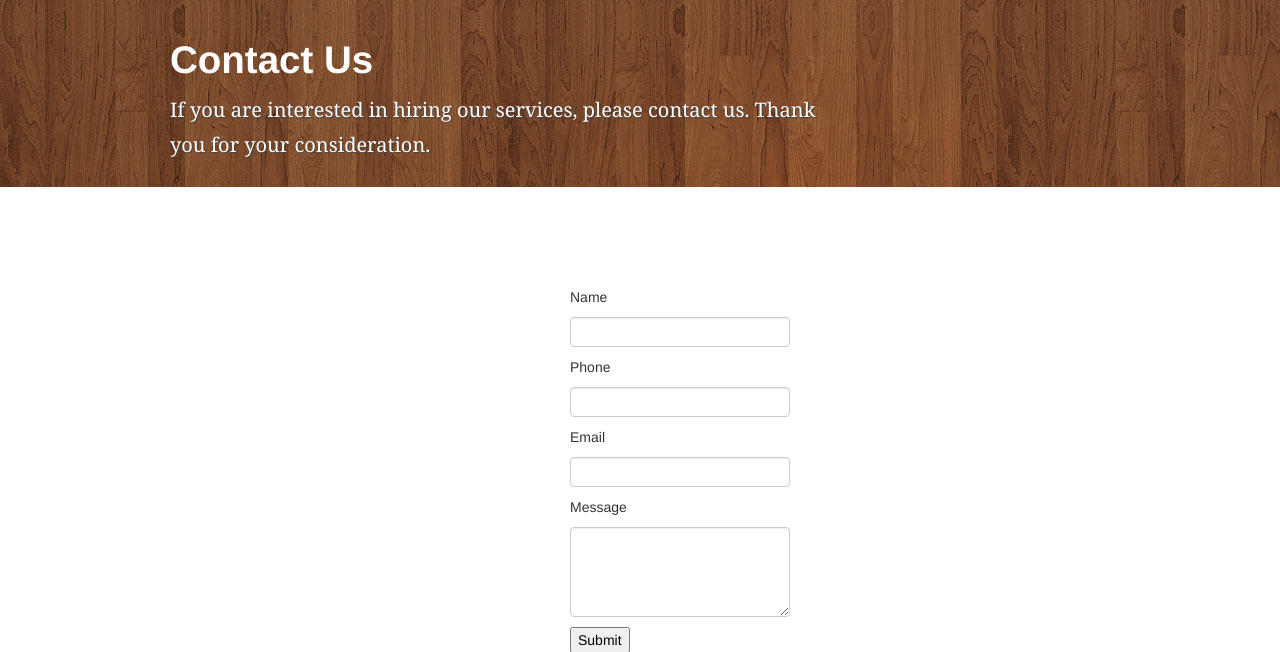
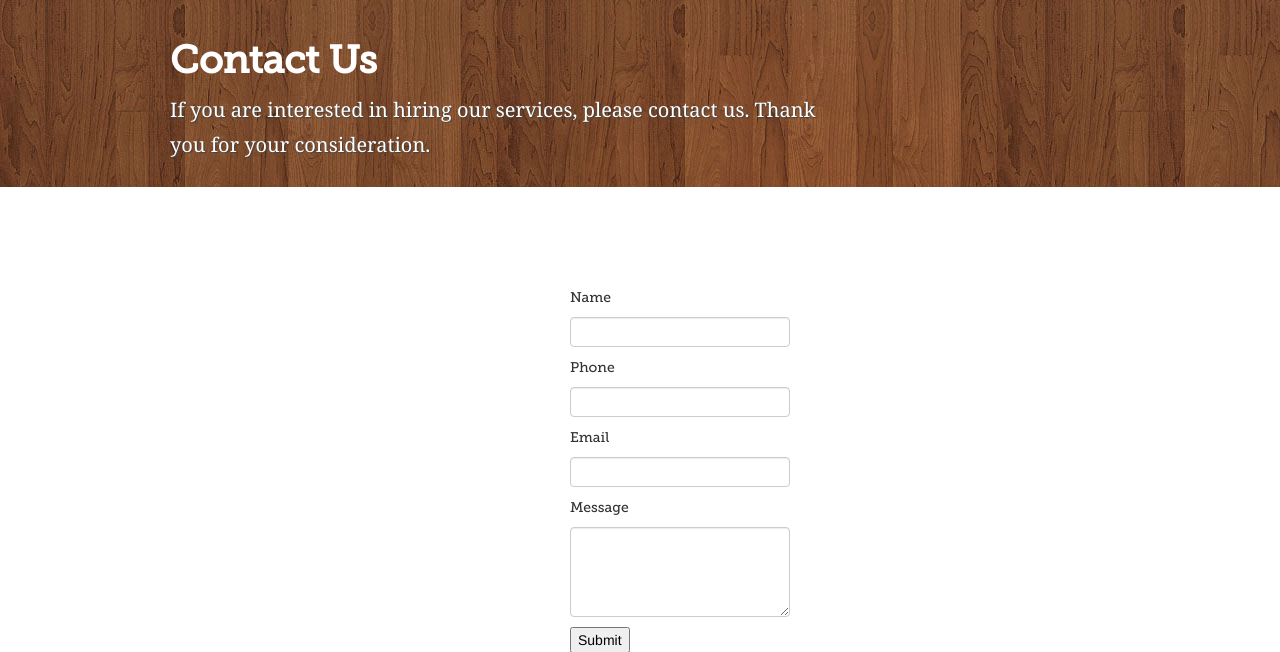
Before and after one commit to smogi/ivyWebsite, a Django app: template ivywire/ivywire/templates/contact.html in a window 1280 px wide. Shown: the part 80-732 px from the top of the page. Run offline with Django 3.2, Linux system fonts and the light colour scheme; the template is opened without the code that fills it, so the values that code supplies are empty.

Commit message:
v0.2.3
contact us

```diff
--- a/ivywire/ivywire/templates/contact.html
+++ b/ivywire/ivywire/templates/contact.html
@@ -35,7 +35,7 @@
 	<div class="upper1">
 	   <div class="container">
 	       <div class="contactustitle">
-		      <h1 class="white">Contact Us</h1>
+		      <h1 class="white"><font face="MuseoFont">Contact Us</h1>
 		   </div>
 	  <div class="frontDescription">
 	     <p class="white">
```
